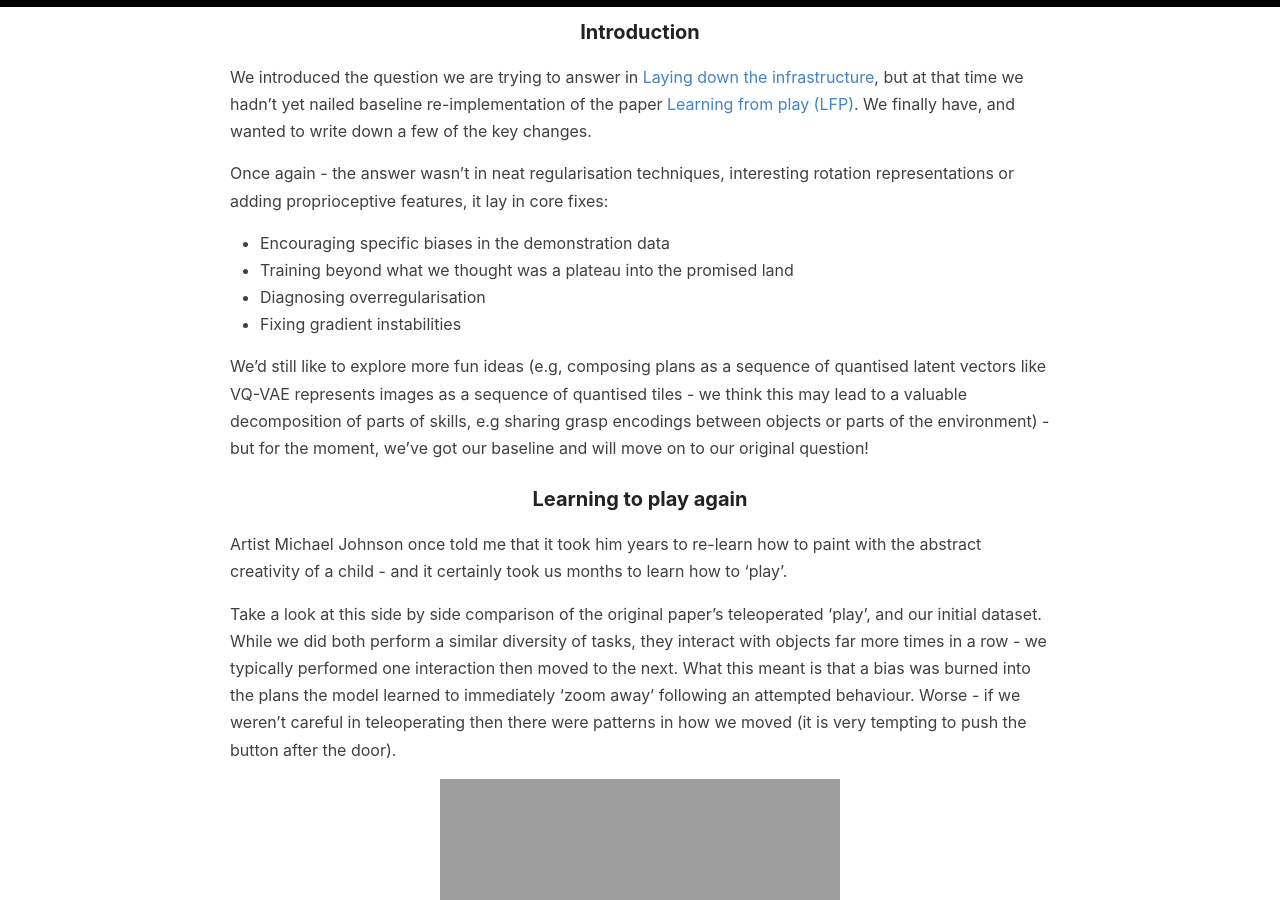
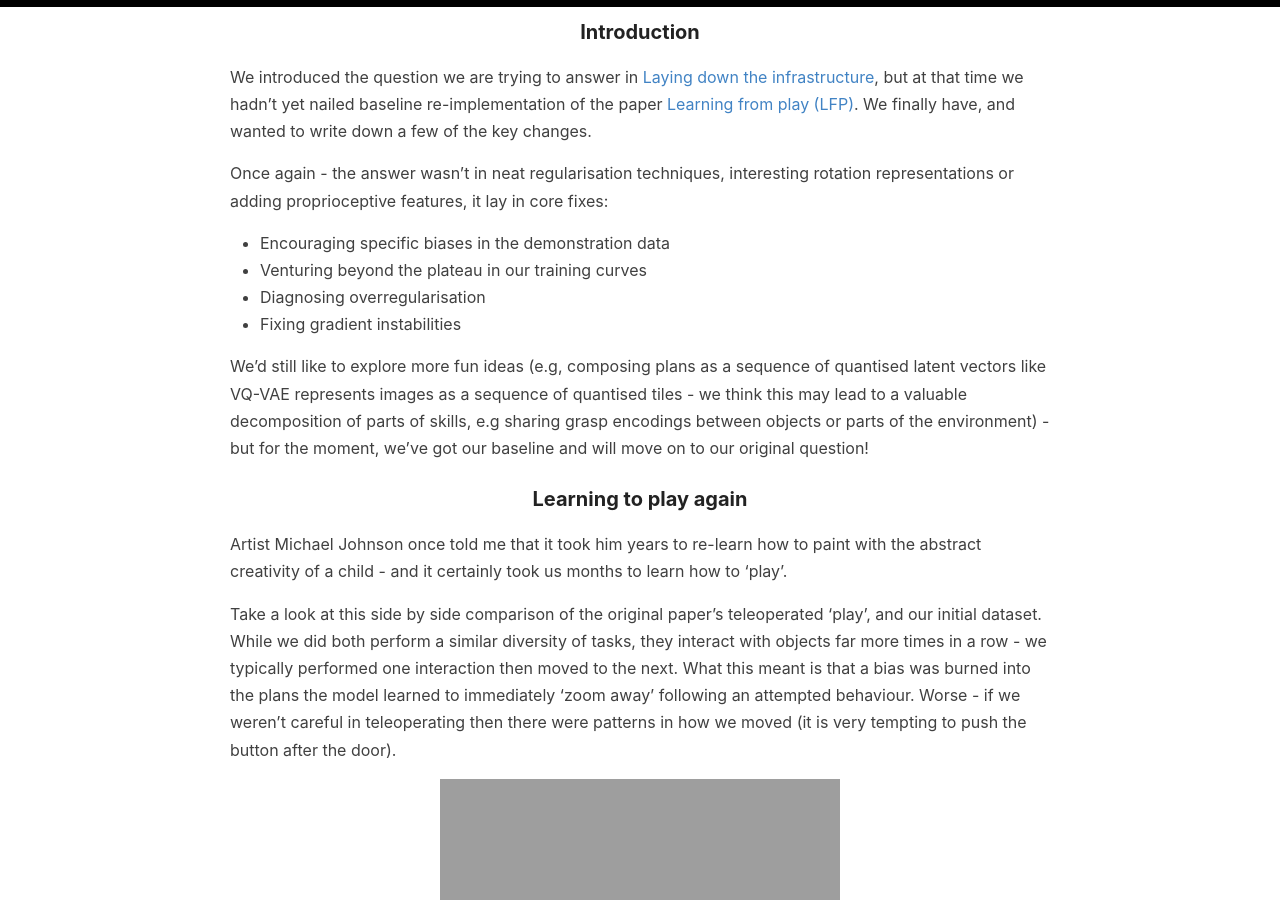
Before and after one commit to sholtodouglas/sholtodouglas.github.io, a Jekyll site: the page built from _posts/2021-01-29-Learning from Play.md, in a window 1280 px wide and 900 px high, scrolled down 1269 px. Built offline with Jekyll 4.4.1, drawn with Linux system fonts in a browser that asks for light colours.

Commit message:
Update 2021-01-29-Learning from Play.md

```diff
--- a/_posts/2021-01-29-Learning from Play.md
+++ b/_posts/2021-01-29-Learning from Play.md
@@ -26,7 +26,7 @@ We introduced the question we are trying to answer in [Laying down the infrastru
 
 Once again - the answer wasn't in neat regularisation techniques, interesting rotation representations or adding proprioceptive features, it lay in core fixes:
 - Encouraging specific biases in the demonstration data
-- Training beyond what we thought was a plateau into the promised land
+- Venturing beyond the plateau in our training curves
 - Diagnosing overregularisation
 - Fixing gradient instabilities
 
```
